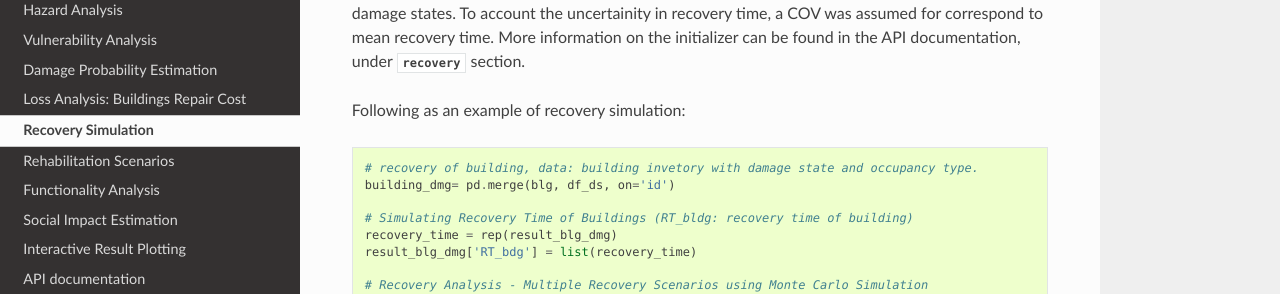
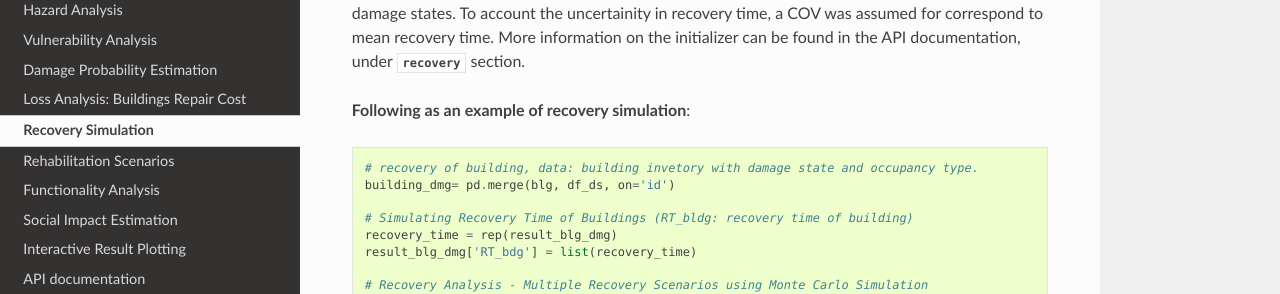
Before and after one commit to rxm562/TCRA, a Sphinx documentation site: the page built from docs/source/recovery.rst, in a window 1280 px wide and 1110 px high. Shown: the part 230-524 px from the top of the window. Built offline with Sphinx 7.4.7 and the Read the Docs theme 2.0.0, drawn with Linux system fonts in a browser that asks for light colours.

```diff
--- a/docs/source/recovery.rst
+++ b/docs/source/recovery.rst
@@ -7,7 +7,7 @@ Recovery Simulation
 
 Recovery (repair time) is sumulated for damaged buildings based on the level of damaged sustained by the buildings, building occupancy type and recovery time recommended by FEMA. [R1]_ FEMA (2020) guideline provides expected mean repair time by building occupancy type for various damage states. To account the uncertainity in recovery time, a COV was assumed for correspond to mean recovery time. More information on the initializer can be found in the API documentation, under :class:`~tcra.recovery.recovery` section.
 
-Following as an example of recovery simulation::
+**Following as an example of recovery simulation**::
 
     # recovery of building, data: building invetory with damage state and occupancy type.
     building_dmg= pd.merge(blg, df_ds, on='id')
```
